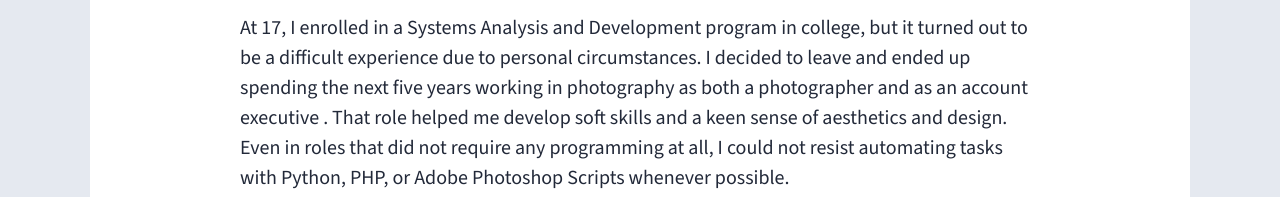
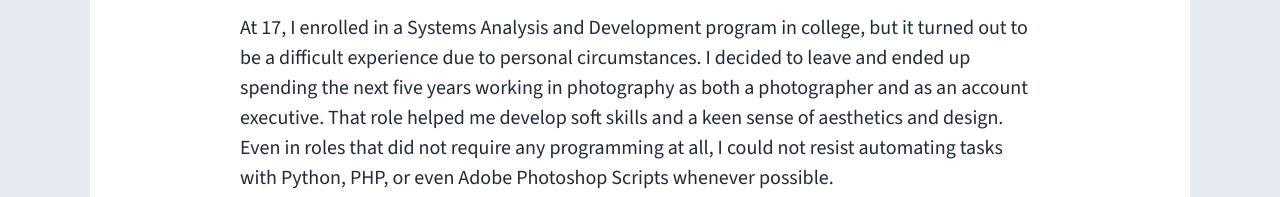
Before and after one commit to cauesmelo/hotfix-sh, an Astro site: page /about in a window 1280 px wide. Shown: the part 755-952 px from the top of the page. Built offline with nearby package versions, Linux system fonts and the light colour scheme; Astro itself is replaced by a stand-in of ours.

Commit message:
fix: small text fix

```diff
--- a/src/pages/about.astro
+++ b/src/pages/about.astro
@@ -39,10 +39,10 @@ import Page from "../layouts/Page.astro";
       college, but it turned out to be a difficult experience due to personal
       circumstances. I decided to leave and ended up spending the next five
       years working in photography as both a photographer and as an account
-      executive . That role helped me develop soft skills and a keen sense of
+      executive. That role helped me develop soft skills and a keen sense of
       aesthetics and design. Even in roles that did not require any programming
-      at all, I could not resist automating tasks with Python, PHP, or Adobe
-      Photoshop Scripts whenever possible.
+      at all, I could not resist automating tasks with Python, PHP, or even
+      Adobe Photoshop Scripts whenever possible.
     </p>
 
     <p>
```
